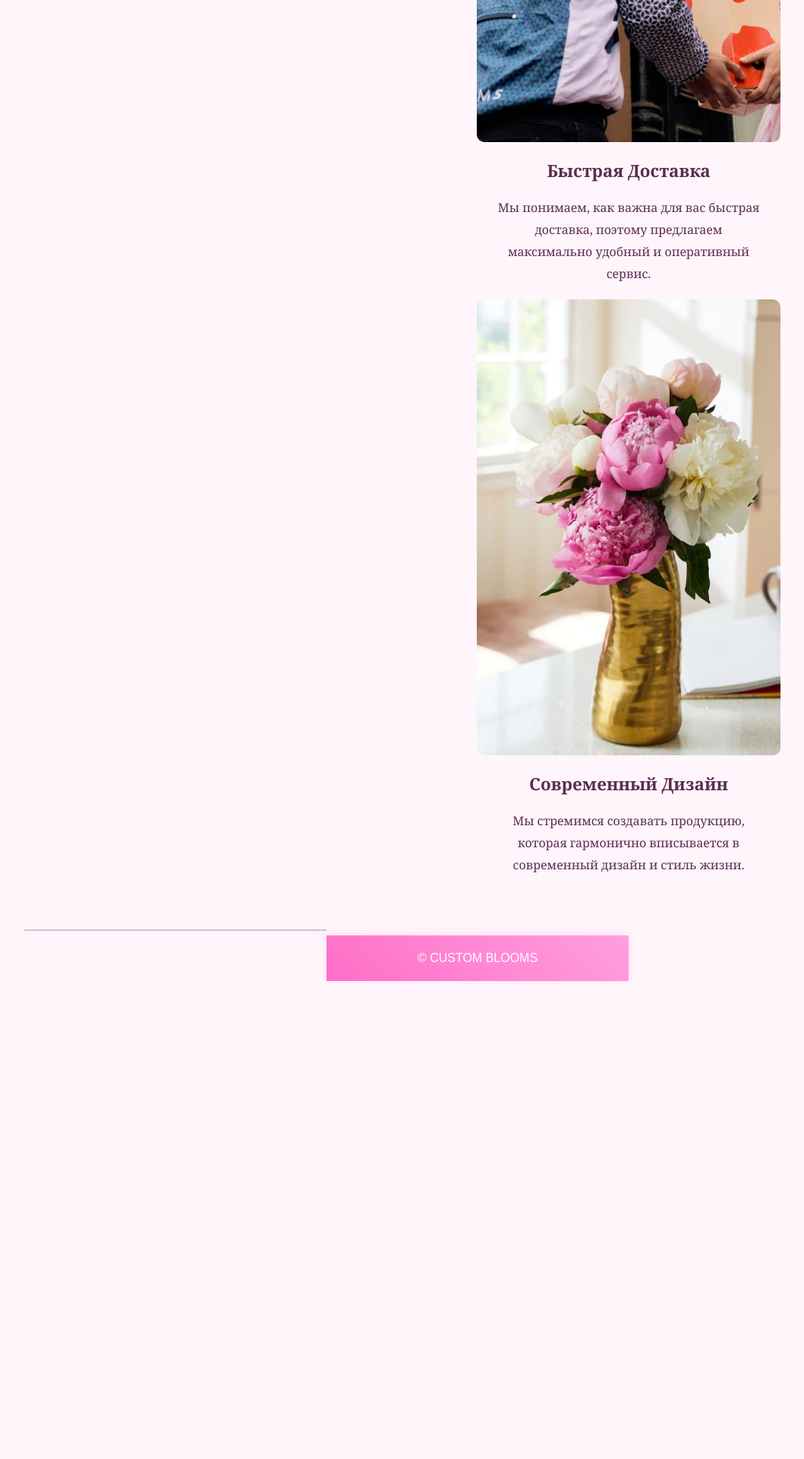
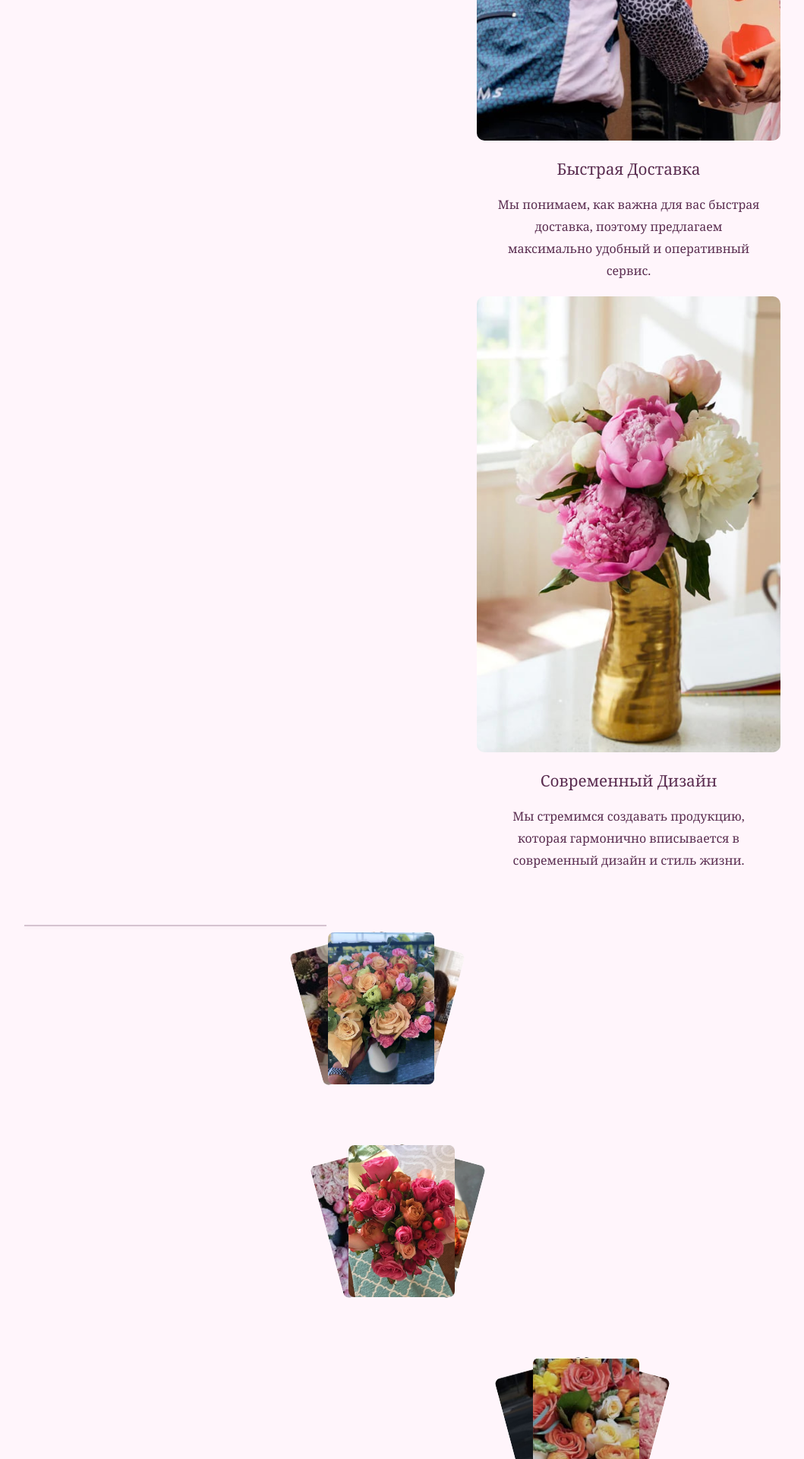
Before and after one commit to Reyzdor/ProjectFlowerDjango, a Django app: page /basket/ in a window 1280 px wide; the page is wider, and only the part inside the window is pictured. Shown: the part 2520-4440 px from the top of that part at 76% size, without its empty margins (210-1269 px from the left). Before the commit the page ends 3811 px from the top of that part, so only its background shows below. Run offline with Django 5.2, Linux system fonts and the light colour scheme; a user stored in the database is signed in; data comes from the database, SQL or seed files in the repository; both versions use the stored data as it was after the commit; some web fonts are replaced.

Commit message:
Commit: +position reviews

```diff
--- a/templates/blog/index.html
+++ b/templates/blog/index.html
@@ -399,6 +399,39 @@
             font-size: 3rem;
             text-align: justify;
         }
+        html, body {
+            overflow-x: hidden;
+        }
+        .review-hand {
+            margin-bottom: 50px;
+        }
+
+        .review-hand:hover .review-card:nth-child(1) {
+            transform: rotate(-25deg) translateX(-10px);
+            z-index: 2;
+            transition: transform 0.3s ease;
+        }
+
+        .review-hand:hover .review-card:nth-child(2) {
+            transform: scale(1.1);
+            z-index: 3;
+            transition: transform 0.3s ease;
+        }
+
+        .review-hand:hover .review-card:nth-child(3) {
+            transform: rotate(25deg) translateX(10px);
+            z-index: 2;
+            transition: transform 0.3s ease;
+        }
+        .review-group {
+            transition: transform 0.3s, box-shadow 0.3s;
+        }
+
+        .review-group:hover {
+            transform: scale(1.05);
+            box-shadow: 0 8px 20px rgba(0, 0, 0, 0.3);
+        }
+
     </style>
 </head>
 
@@ -453,7 +486,7 @@
     <main class="container-fluid my-5 p-0">
         {% if request.resolver_match.url_name == "index" %}
         <section class="video-section" style="position: relative; width: 100%; height: auto; margin-top: -50px; overflow: hidden;">
-            <video autoplay loop muted playsinline style="width: 100%; height: 100%; margin-top: -50px; object-fit: cover; display: block;">
+            <video autoplay loop muted playsinline style="width: 100%; max-width: 100vw; height: 50%; object-fit: cover; display: block;">
                 <source src="{% static 'video/main.mp4' %}" type="video/mp4">
                 Ваш браузер не поддерживает просмотр видео.
             </video>
@@ -628,7 +661,7 @@
             <div class="col" style="flex: 0 0 auto; text-align: center; margin: 0 10px;">
                 <img src="{% static 'images/uploads/42.jpg' %}" alt="Фото 1" class="zoom-effect"
                      style="width: 400px; height: 600px; object-fit: cover; border-radius: 10px; margin-bottom: 25px;">
-                <h3 style="font-family: 'Georgia', serif; font-size: 1.4rem; font-weight: bold; color: #5a2d50; margin-bottom: 20px;">Упрощенный Порядок Дарения</h3>
+                <h3 style="font-family: 'Georgia', serif; font-size: 1.3rem; font-weight: lighter; color: #5a2d50; margin-bottom: 20px;">Упрощенный Порядок Дарения</h3>
                 <p style="font-family: 'Georgia', serif; font-size: 1rem; line-height: 1.8; color: var(--text-color); max-width: 360px; margin: 0 auto;">
                     Ознакомьтесь с нашим ассортиментом и выберите то, что, по вашему мнению, порадует получателя — будь то цветы, растения или стильные аксессуары.
                 </p>
@@ -636,7 +669,7 @@
             <div class="col" style="flex: 0 0 auto; text-align: center; margin: 0 10px;">
                 <img src="{% static 'images/uploads/43.jpg' %}" alt="Фото 2" class="zoom-effect"
                      style="width: 400px; height: 600px; object-fit: cover; border-radius: 10px; margin-bottom: 25px;">
-                <h3 style="font-family: 'Georgia', serif; font-size: 1.4rem; font-weight: bold; color: #5a2d50; margin-bottom: 20px;">Быстрая Доставка</h3>
+                     <h3 style="font-family: 'Georgia', serif; font-size: 1.3rem; font-weight: lighter; color: #5a2d50; margin-bottom: 20px;">Быстрая Доставка</h3>
                 <p style="font-family: 'Georgia', serif; font-size: 1rem; line-height: 1.8; color: var(--text-color); max-width: 360px; margin: 0 auto;">
                     Мы понимаем, как важна для вас быстрая доставка, поэтому предлагаем максимально удобный и оперативный сервис.
                 </p>
@@ -644,7 +677,7 @@
             <div class="col" style="flex: 0 0 auto; text-align: center; margin: 0 10px;">
                 <img src="{% static 'images/uploads/44.jpg' %}" alt="Фото 3" class="zoom-effect"
                      style="width: 400px; height: 600px; object-fit: cover; border-radius: 10px; margin-bottom: 25px;">
-                <h3 style="font-family: 'Georgia', serif; font-size: 1.4rem; font-weight: bold; color: #5a2d50; margin-bottom: 20px;">Современный Дизайн</h3>
+                <h3 style="font-family: 'Georgia', serif; font-size: 1.3rem; font-weight: lighter; color: #5a2d50; margin-bottom: 20px;">Современный Дизайн</h3>
                 <p style="font-family: 'Georgia', serif; font-size: 1rem; line-height: 1.8; color: var(--text-color); max-width: 360px; margin: 0 auto;">
                     Мы стремимся создавать продукцию, которая гармонично вписывается в современный дизайн и стиль жизни.
                 </p>
@@ -652,13 +685,60 @@
         </div>
     </div>
 
-
     <hr class="divider">
 
 
-    <footer class="text-white text-center p-3 mt-5">
+    <section class="review-section" style="margin: 50px 0; text-align: center;">
+        <!-- Первый отзыв -->
+        <div class="review-group" style="display: inline-block; position: relative; margin-bottom: 80px; margin-right: 460px;">
+            <img src="{% static 'images/uploads/47.jpg' %}" alt="Отзыв 1 Левый"
+                 style="width: 120px; height: 180px; object-fit: cover; border-radius: 8px; position: absolute; transform: rotate(-15deg); left: -40px; top: 10px;">
+            <img src="{% static 'images/uploads/48.jpg' %}" alt="Отзыв 1 Центр"
+                 style="width: 140px; height: 200px; object-fit: cover; border-radius: 8px; position: relative; z-index: 2; left: -10px;">
+            <img src="{% static 'images/uploads/49.jpg' %}" alt="Отзыв 1 Правый"
+                 style="width: 120px; height: 180px; object-fit: cover; border-radius: 8px; position: absolute; transform: rotate(15deg); left: 30px; top: 10px;">
+        </div>
+
+        <!-- Второй отзыв -->
+        <div class="review-group" style="display: inline-block; position: relative; margin-bottom: 80px; margin-left: -180px;">
+            <img src="{% static 'images/uploads/50.jpg' %}" alt="Отзыв 2 Левый"
+                 style="width: 120px; height: 180px; object-fit: cover; border-radius: 8px; position: absolute; transform: rotate(-15deg); left: -40px; top: 10px;">
+            <img src="{% static 'images/uploads/51.jpg' %}" alt="Отзыв 2 Центр"
+                 style="width: 140px; height: 200px; object-fit: cover; border-radius: 8px; position: relative; z-index: 2; left: -10px;">
+            <img src="{% static 'images/uploads/52.jpg' %}" alt="Отзыв 2 Правый"
+                 style="width: 120px; height: 180px; object-fit: cover; border-radius: 8px; position: absolute; transform: rotate(15deg); left: 30px; top: 10px;">
+        </div>
+
+        <!-- Третий отзыв -->
+        <div class="review-group" style="display: inline-block; position: relative; margin-bottom: 80px; margin-left: 270px;">
+            <img src="{% static 'images/uploads/53.jpg' %}" alt="Отзыв 3 Левый"
+                 style="width: 120px; height: 180px; object-fit: cover; border-radius: 8px; position: absolute; transform: rotate(-15deg); left: -40px; top: 10px;">
+            <img src="{% static 'images/uploads/54.jpg' %}" alt="Отзыв 3 Центр"
+                 style="width: 140px; height: 200px; object-fit: cover; border-radius: 8px; position: relative; z-index: 2; left: -10px;">
+            <img src="{% static 'images/uploads/55.jpg' %}" alt="Отзыв 3 Правый"
+                 style="width: 120px; height: 180px; object-fit: cover; border-radius: 8px; position: absolute; transform: rotate(15deg); left: 30px; top: 10px;">
+        </div>
+    </section>
+
+
+
+
+
+
+    {% comment %} <hr class="divider"> {% endcomment %}
+
+    {% comment %} <section class="video-section" style="position: relative; width: 100%; height: auto; overflow: hidden; margin-top: -41px;">
+        <video autoplay loop muted playsinline style="width: 100%; max-width: 100%; height: auto; object-fit: cover; display: block; border-radius: 10px;">
+            <source src="{% static 'video/main2.mp4' %}" type="video/mp4">
+            Ваш браузер не поддерживает просмотр видео.
+        </video>
+        <div class="text-on-video" style="position: absolute; bottom: 20px; left: 20px; color: white; font-family: 'Georgia', sans-serif; font-size: 1.5rem; text-shadow: 0px 4px 10px rgba(0, 0, 0, 0.7); z-index: 10;">
+        </div>
+    </section>
+
+    {% comment %} <footer class="text-white text-center p-3 mt-5">
         <p class="m-0">&copy; CUSTOM BLOOMS</p>
-    </footer>
+    </footer> {% endcomment %}
 
 
     <div class="modal fade" id="loginModal" tabindex="-1" aria-hidden="true">
```
Also changed, not shown: db.sqlite3, static/images/uploads/47.jpg (added), static/images/uploads/48.jpg (added), static/images/uploads/49.jpg (added), static/images/uploads/50.jpg (added), static/images/uploads/51.jpg (added), static/images/uploads/52.jpg (added), static/images/uploads/53.jpg (added), static/images/uploads/54.jpg (added), static/images/uploads/55.jpg (added).
